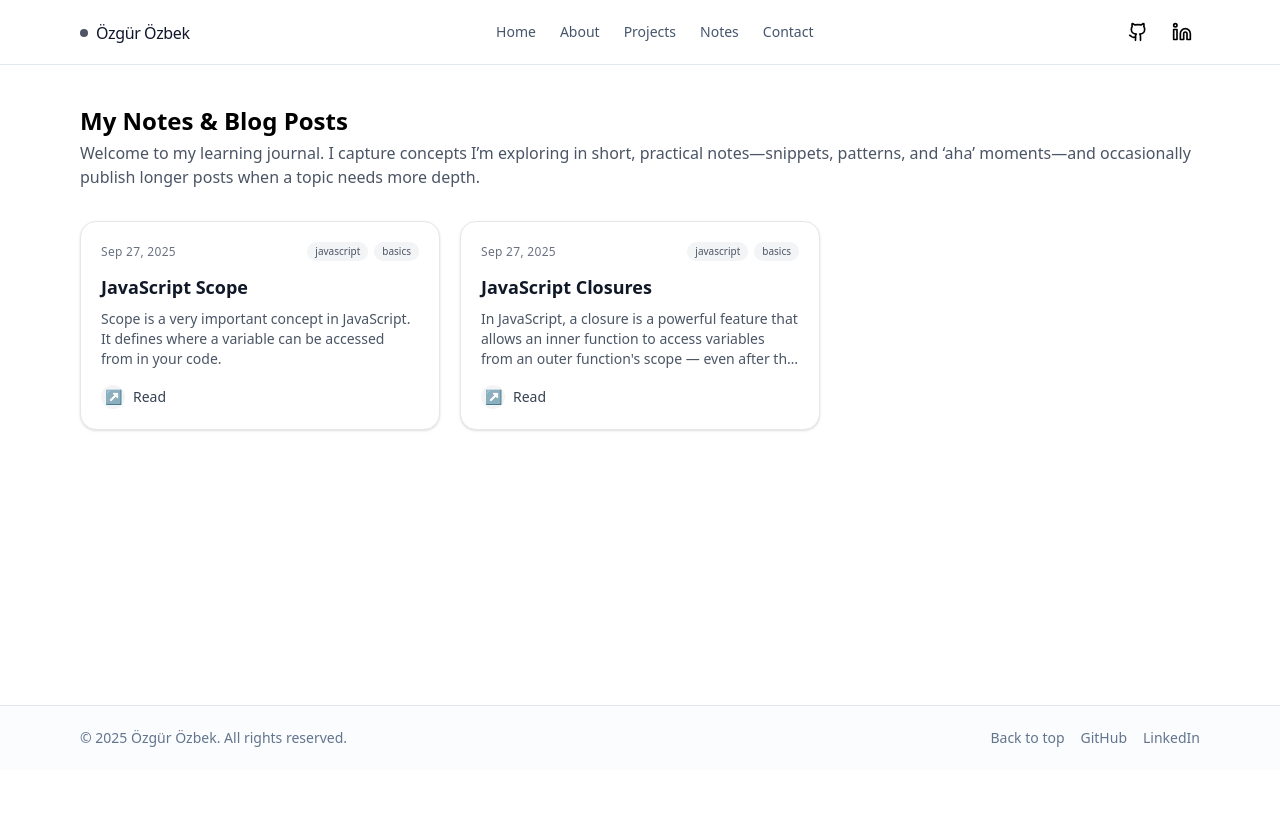
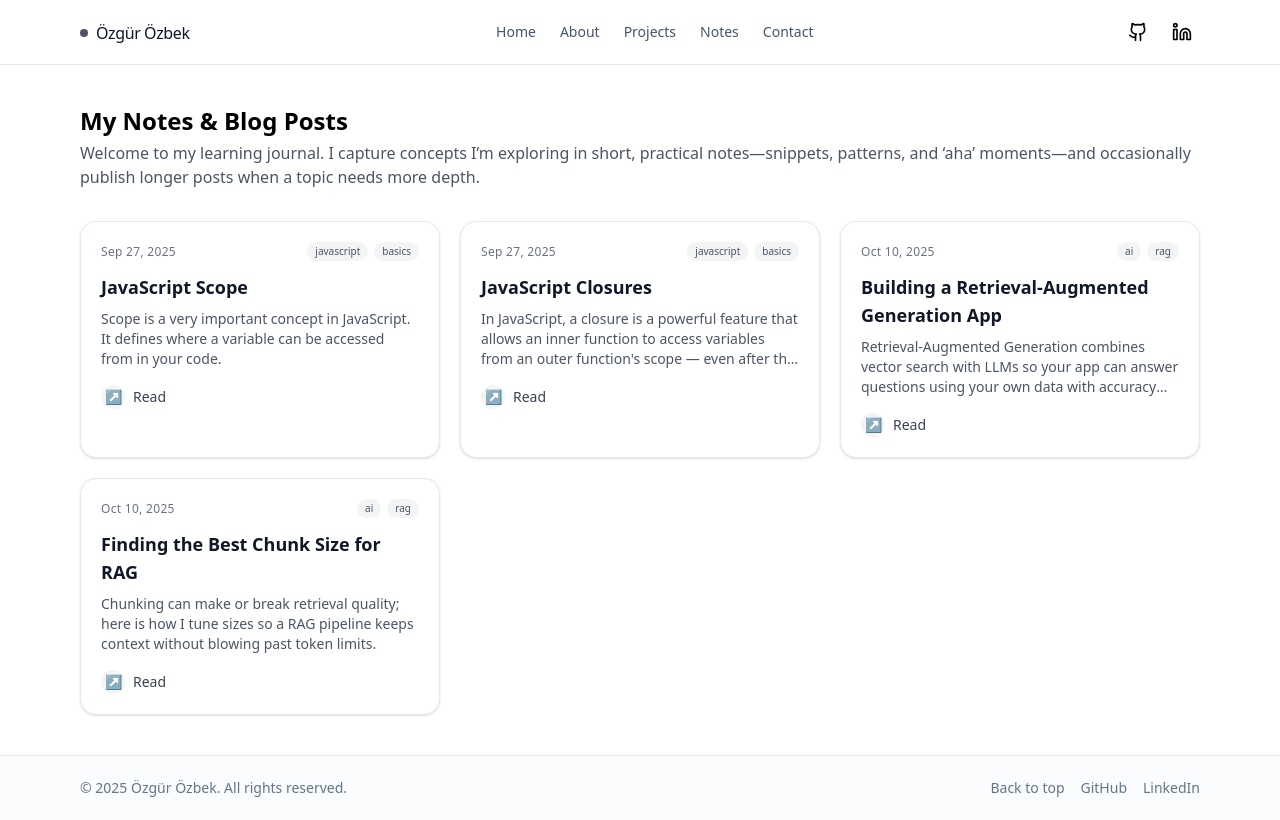
Before and after one commit to ozgurozbekuk/newportfoliopage, a React (Vite) app: page /notes in a window 1280 px wide. Built offline with nearby package versions, Linux system fonts and the light colour scheme.

Commit message:
added 2 new  posts

```diff
--- a/src/data/posts.js
+++ b/src/data/posts.js
@@ -15,4 +15,20 @@ export const posts = [
     excerpt:
       "In JavaScript, a closure is a powerful feature that allows an inner function to access variables from an outer function's scope — even after the outer function has returned.",
   },
+  {
+    slug: "rag-application",
+    title: "Building a Retrieval-Augmented Generation App",
+    date: "2025-10-10",
+    tags: ["ai", "rag", "llm"],
+    excerpt:
+      "Retrieval-Augmented Generation combines vector search with LLMs so your app can answer questions using your own data with accuracy and context.",
+  },
+  {
+    slug: "rag-chunk-size",
+    title: "Finding the Best Chunk Size for RAG",
+    date: "2025-10-10",
+    tags: ["ai", "rag", "chunking"],
+    excerpt:
+      "Chunking can make or break retrieval quality; here is how I tune sizes so a RAG pipeline keeps context without blowing past token limits.",
+  },
 ];
--- a/src/pages/notes/NotesList.jsx
+++ b/src/pages/notes/NotesList.jsx
@@ -8,7 +8,7 @@ export default function NotesList() {
 
 
   return (
-    <section className="h-[80vh] mx-auto max-w-6xl px-4 py-10">
+    <section className=" mx-auto max-w-6xl px-4 py-10">
       <header className="mb-8">
         <h1 className="text-2xl font-bold">My Notes & Blog Posts</h1>
         <p className="mt-1 text-gray-600">
```
Also changed, not shown: src/data/notescontent/rag-application.txt (added), src/data/notescontent/rag-chunk-size.txt (added).
